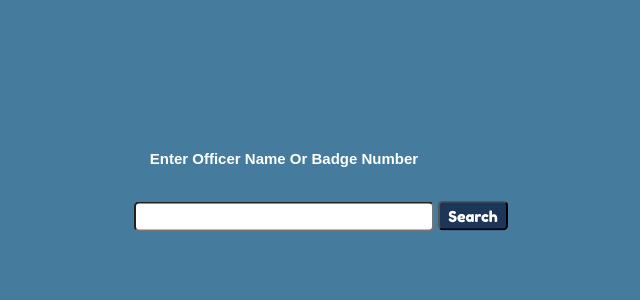
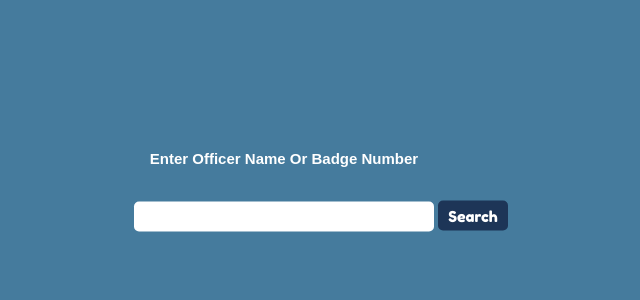
Before and after one commit to mallahdiv/WOWproject, a Python web app: template BaseCode/templates/index.html in a window 1280 px wide. Shown: the part 184-484 px from the top of the page, without its empty margins (319-959 px from the left). Run offline with Jinja, Linux system fonts and the light colour scheme; the template is opened without the code that fills it, so the values that code supplies are empty; some web fonts are replaced.

Commit message:
Added Html and Css

```diff
--- a/BaseCode/static/main.css
+++ b/BaseCode/static/main.css
@@ -8,6 +8,7 @@
     padding:0;
     list-style:none;
     text-decoration:none;
+    border: 0;
 }
 
 .header{
@@ -89,5 +90,6 @@ h2{
   font-size: 15px;
   right: 37px;
   font-family: 'PT Sans Caption', sans-serif;
+  margin:0;
 
 }
```
